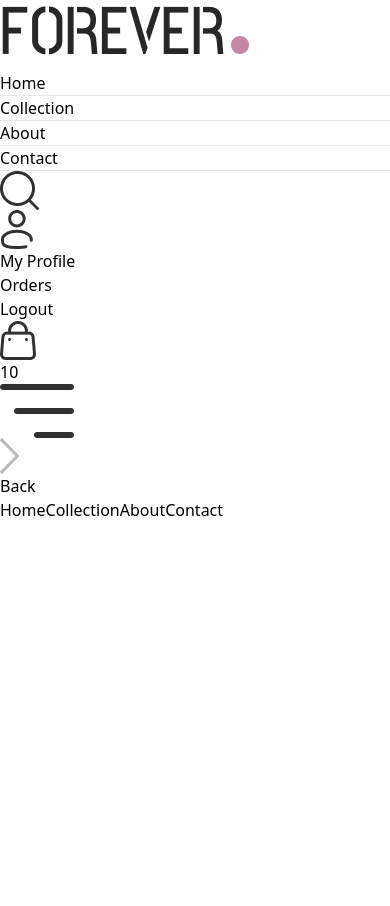
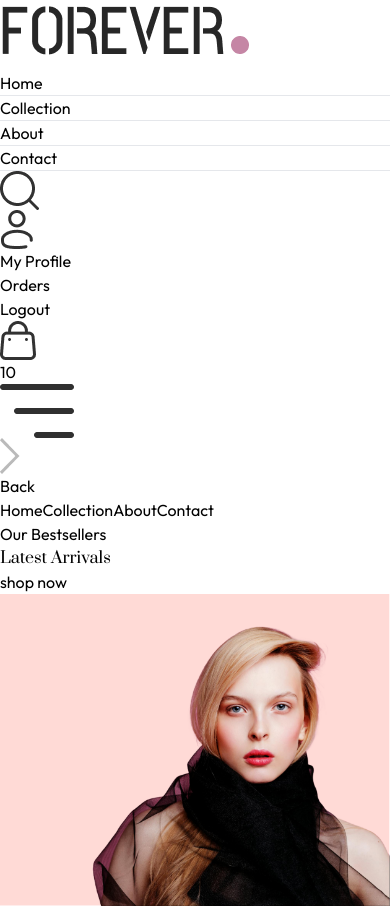
Before and after one commit to Lauren21717/ecommerce-app, a React (Vite) app in the folder frontend/: page / in a window 390 px wide. Before the commit the page ends 844 px from the top, so only its background shows below. Built offline with nearby package versions, Linux system fonts and the light colour scheme.

Commit message:
Feat: Add Hero section

```diff
--- /dev/null
+++ b/frontend/src/component/Hero.jsx
@@ -0,0 +1,30 @@
+import React from 'react'
+import { assets } from '../assets/assets'
+
+const Hero = () => {
+    return (
+        <div className='flex flex-col sm:flex-row border border-gray-400'>
+            {/* Hero Left Side */}
+            <div className='w-full sm:w-1/2 flex items-center justify-center py-10 sm:py-0'>
+                <div className='text-[#414141]'>
+                    <div className="flex items-center gap-2">
+                        <p className='w-8 md:w-11 h-[2px] bg-[#414141]'></p>
+                        <p className='uppercase font-medium text-sm md:text-base'>Our Bestsellers</p>
+                    </div>
+                    <h1 className='prata-regular text-3xl sm:py-3 lg:text-5xl leading-relaxed'>Latest Arrivals</h1>
+                    <div className='flex items-center gap-2'>
+                        <p className='font-semibold text-sm md:text-base uppercase'>shop now</p>
+                        <p className='w-8 md:w-11 h-[1px] bg-[#414141]'></p>
+                    </div>
+                </div>
+            </div>
+            {/* Hero Right Side */}
+            <img
+                src={assets.hero_img}
+                className='w-full sm:w-1/2'
+                alt='Hero Image' />
+        </div>
+    )
+}
+
+export default Hero
--- a/frontend/src/index.css
+++ b/frontend/src/index.css
@@ -1,3 +1,4 @@
+@import url('https://fonts.googleapis.com/css2?family=Outfit:wght@100..900&family=Prata&display=swap');
 @tailwind base;
 @tailwind components;
 @tailwind utilities;
@@ -5,3 +6,13 @@
 a.active hr{
     display: block;
 }
+
+*{
+    font-family: "Outfit", serif;
+}
+
+.prata-regular {
+    font-family: "Prata", serif;
+    font-weight: 400;
+    font-style: normal;
+}
--- a/frontend/src/pages/Home.jsx
+++ b/frontend/src/pages/Home.jsx
@@ -1,9 +1,10 @@
 import React from 'react'
+import Hero from '../component/Hero'
 
 const Home = () => {
   return (
     <div>
-
+      <Hero />
     </div>
   )
 }
--- a/package.json
+++ /dev/null
@@ -1 +0,0 @@
-{ "dependencies": { "vite": "^5.4.9" } }
```
Also changed, not shown: frontend/src/context/ShopContext.jsx (added, +18 -0 lines), 1 other file (tests, documents, lock files or other folders).
